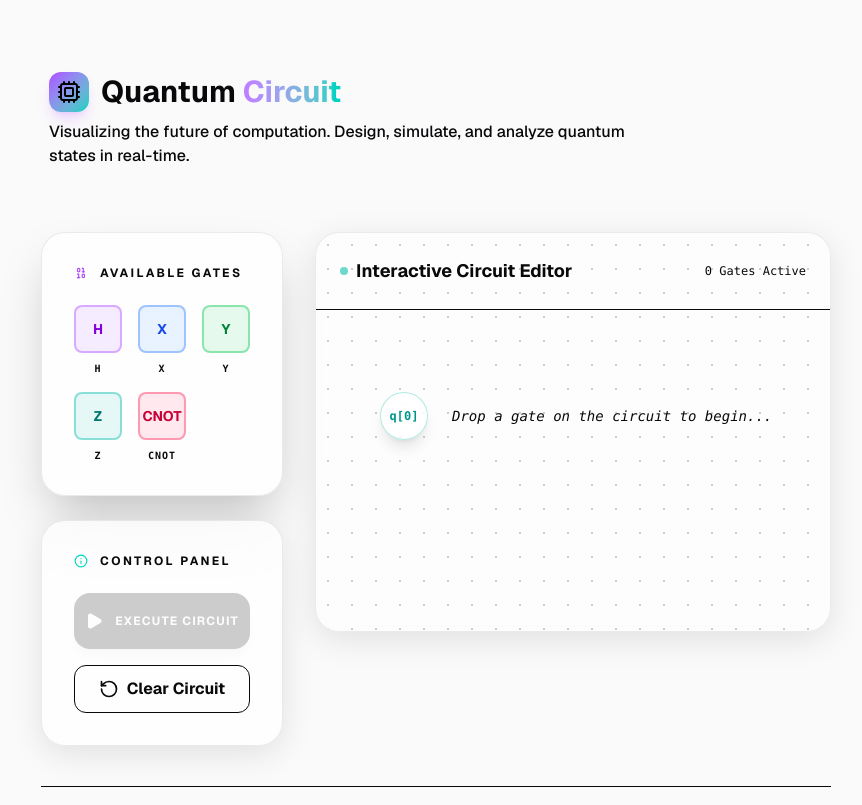
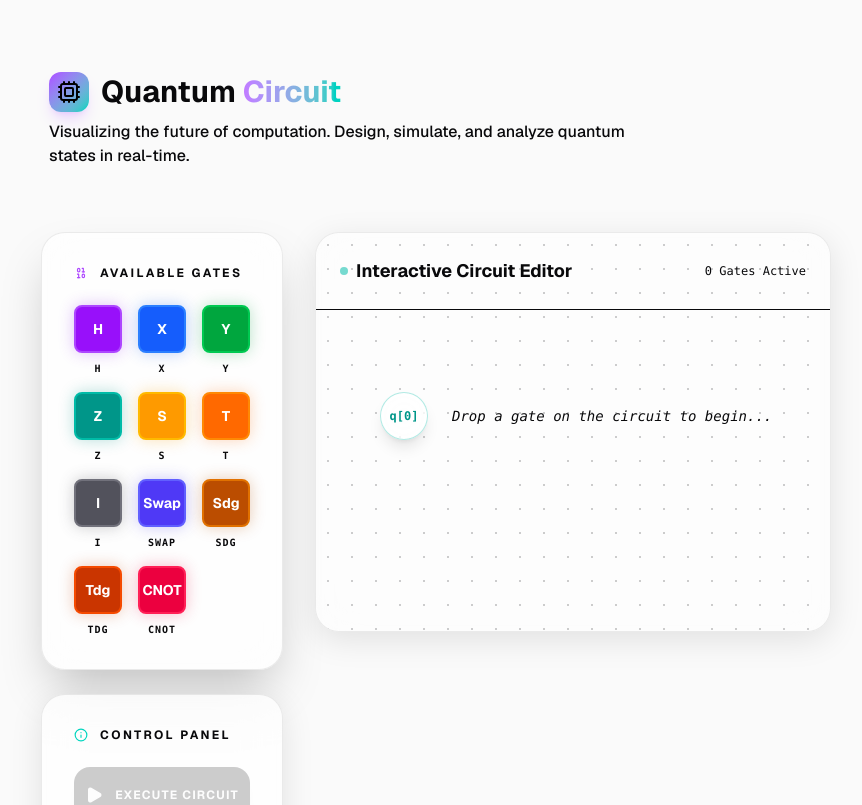
Before and after one commit to Viidhyanshu/Quantum-Circuit-Visualizer, a Next.js app in the folder frontend/: page / in a window 1280 px wide. Shown: the top 805 px of the page, without its empty margins (204-1066 px from the left). Built offline with nearby package versions, Linux system fonts and the light colour scheme.

Commit message:
style: updated gate buttons to use solid, vibrant colors

```diff
--- a/frontend/src/app/components/CircuitGate.tsx
+++ b/frontend/src/app/components/CircuitGate.tsx
@@ -9,12 +9,19 @@ interface CircuitGateProps {
 }
 
 const gateStyles: Record<string, string> = {
-  H: "bg-purple-500/10 border-purple-500/40 text-purple-700",
-  X: "bg-blue-500/10 border-blue-500/40 text-blue-700",
-  Y: "bg-green-500/10 border-green-500/40 text-green-700",
-  Z: "bg-teal-500/10 border-teal-500/40 text-teal-700",
-  CNOT: "bg-rose-500/10 border-rose-500/40 text-rose-700",
+  H: "bg-purple-600 border-purple-500 shadow-[0_0_15px_rgba(147,51,234,0.3)] text-white",
+  X: "bg-blue-600 border-blue-500 shadow-[0_0_15px_rgba(37,99,235,0.3)] text-white",
+  Y: "bg-green-600 border-green-500 shadow-[0_0_15px_rgba(22,163,74,0.3)] text-white",
+  Z: "bg-teal-600 border-teal-500 shadow-[0_0_15px_rgba(13,148,136,0.3)] text-white",
+  I: "bg-zinc-600 border-zinc-500 shadow-[0_0_15px_rgba(82,82,91,0.3)] text-white",
+  S: "bg-amber-500 border-amber-400 shadow-[0_0_15px_rgba(245,158,11,0.3)] text-white",
+  T: "bg-orange-500 border-orange-400 shadow-[0_0_15px_rgba(249,115,22,0.3)] text-white",
+  Sdg: "bg-amber-700 border-amber-600 shadow-[0_0_15px_rgba(180,83,9,0.3)] text-white",
+  Tdg: "bg-orange-700 border-orange-600 shadow-[0_0_15px_rgba(194,65,12,0.3)] text-white",
+  Swap: "bg-indigo-600 border-indigo-500 shadow-[0_0_15px_rgba(79,70,229,0.3)] text-white",
+  CNOT: "bg-rose-600 border-rose-500 shadow-[0_0_15px_rgba(225,29,72,0.3)] text-white",
 };
+
 
 
 export default function CircuitGate({ type, onRemove, isDraggable }: CircuitGateProps) {
--- a/frontend/src/app/page.tsx
+++ b/frontend/src/app/page.tsx
@@ -47,7 +47,8 @@ export default function Home() {
     }
   };
 
-  const availableGates = ["H", "X", "Y", "Z", "CNOT"];
+  const availableGates = ["H", "X", "Y", "Z", "S", "T", "I", "Swap", "Sdg", "Tdg", "CNOT"];
+
 
   return (
     <main className="min-h-screen p-8 lg:p-12 max-w-7xl mx-auto flex flex-col gap-10">
```
Also changed, not shown: 1 other file (tests, documents, lock files or other folders).
